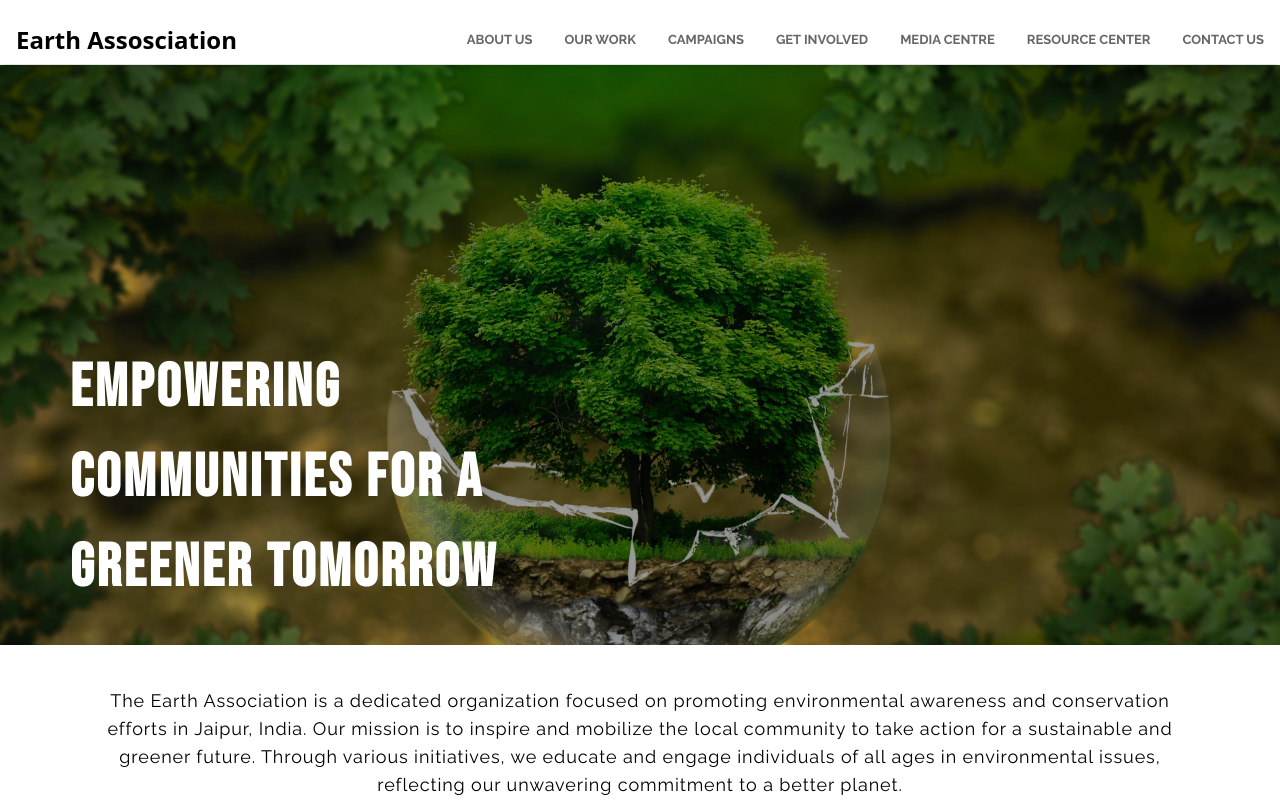
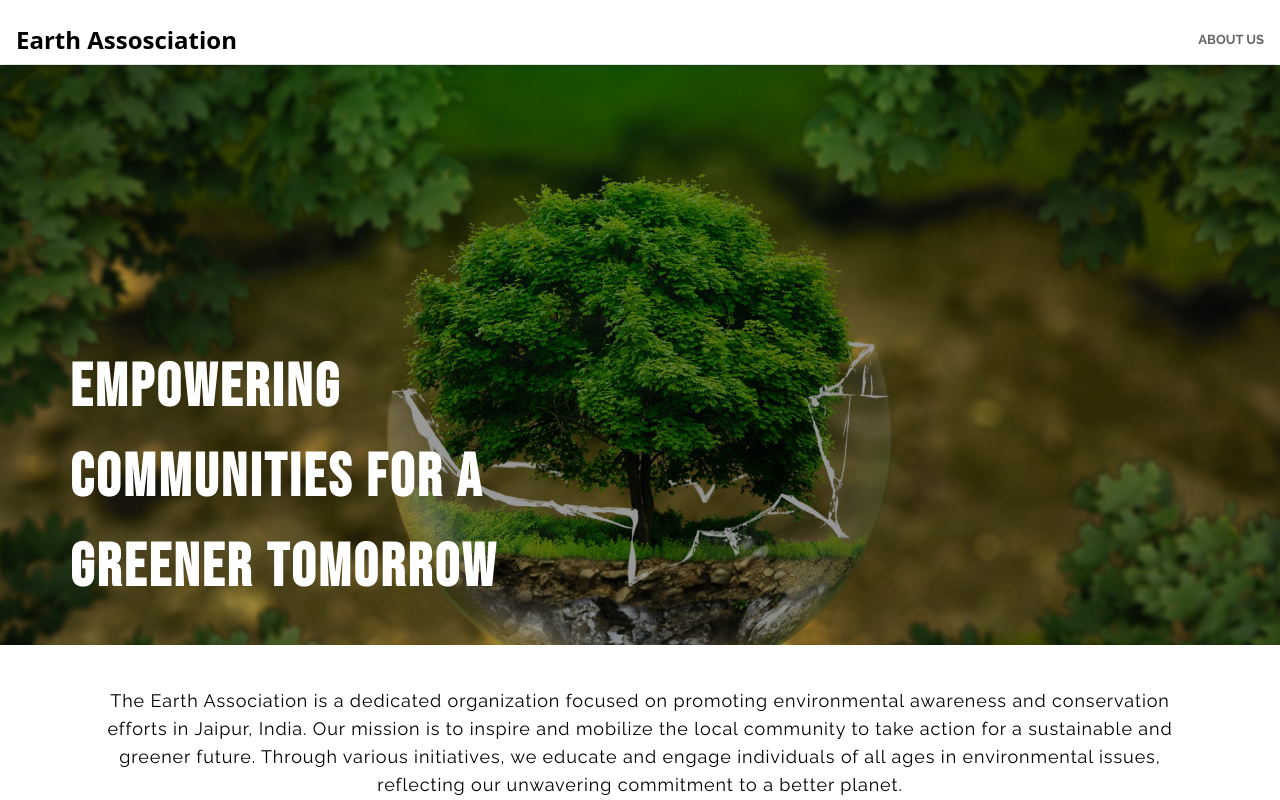
Before and after one commit to jigovind556/EarthAssociation, a React (Vite) app: page / in a window 1280 px wide. Shown: the top 800 px of the page. Built offline with nearby package versions, Linux system fonts and the light colour scheme.

Commit message:
header update

```diff
--- a/src/components/Header.jsx
+++ b/src/components/Header.jsx
@@ -80,28 +80,28 @@ const menu = [
 		item: "About us",
 		link: "/about",
 	},
-	{
-		item: "Our work",
-		link: "#",
-	},
-	{
-		item: "Campaigns",
-		link: "#",
-	},
-	{
-		item: "Get involved",
-		link: "#",
-	},
-	{
-		item: "Media Centre",
-		link: "#",
-	},
-	{
-		item: "Resource Center",
-		link: "#",
-	},
-	{
-		item: "Contact us",
-		link: "#",
-	},
+	// {
+	// 	item: "Our work",
+	// 	link: "#",
+	// },
+	// {
+	// 	item: "Campaigns",
+	// 	link: "#",
+	// },
+	// {
+	// 	item: "Get involved",
+	// 	link: "#",
+	// },
+	// {
+	// 	item: "Media Centre",
+	// 	link: "#",
+	// },
+	// {
+	// 	item: "Resource Center",
+	// 	link: "#",
+	// },
+	// {
+	// 	item: "Contact us",
+	// 	link: "#",
+	// },
 ]
```
